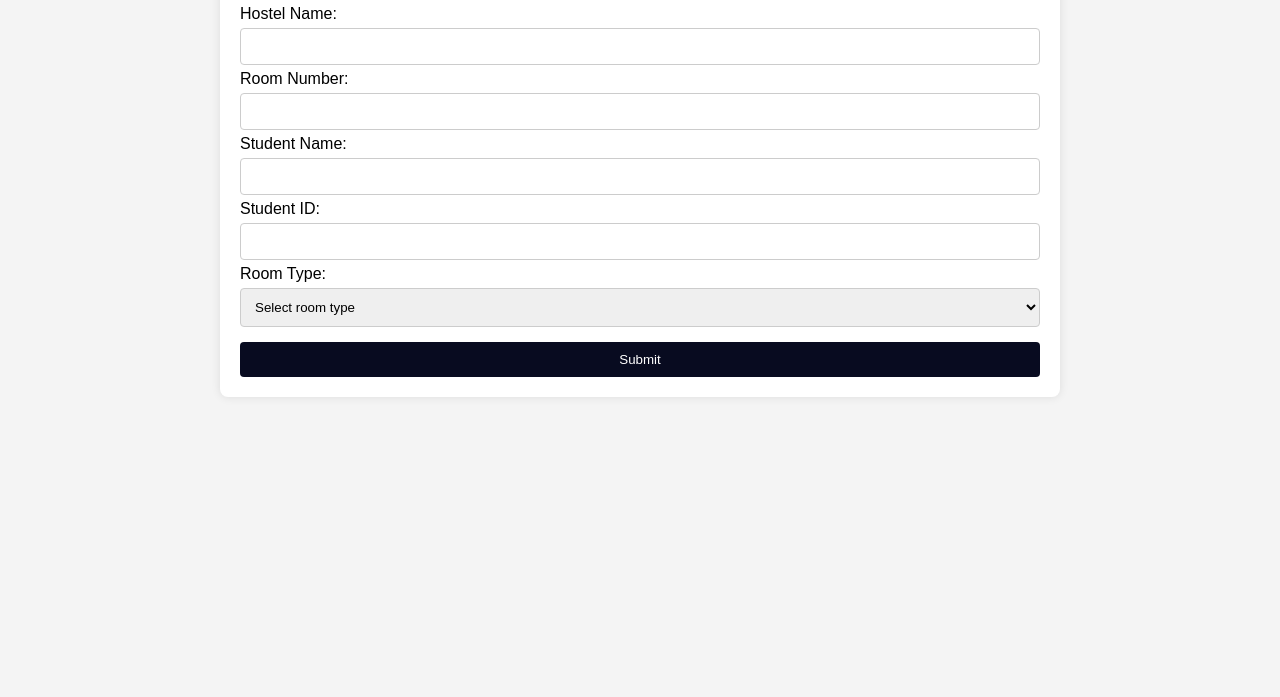
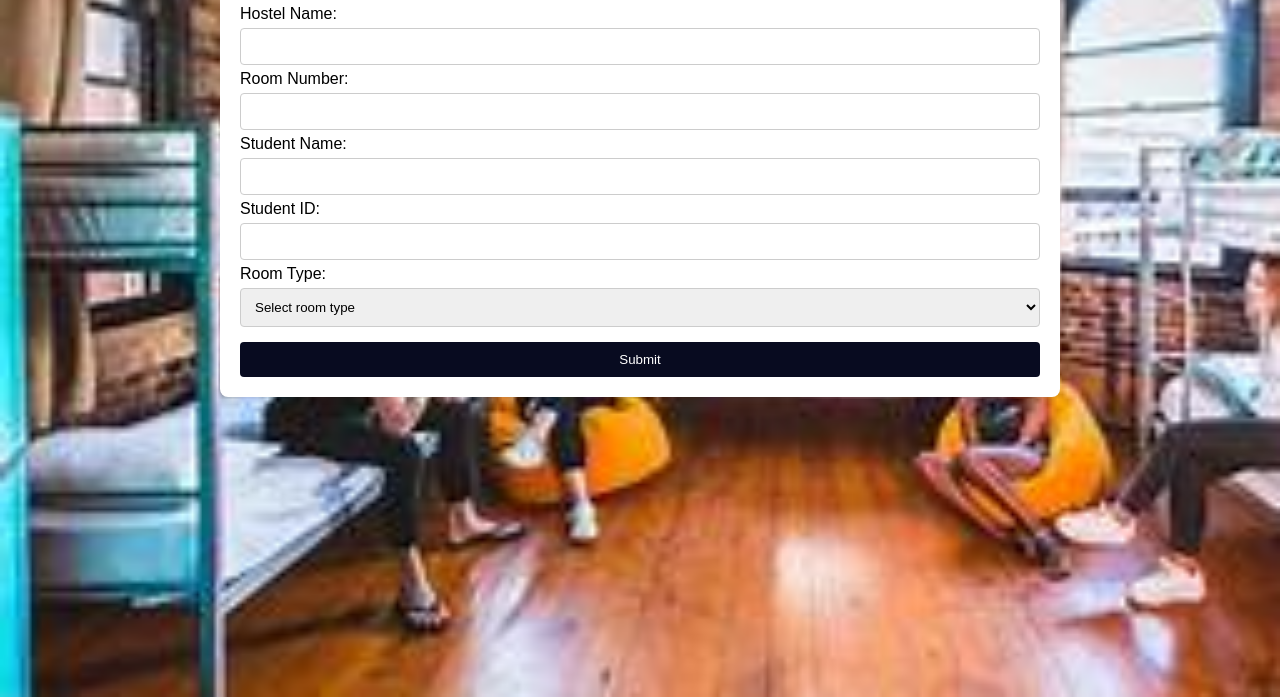
Before and after one commit to G-kalyan-2003/PG-Hostel-Management-System-web-app, a plain HTML site: page index.html in a window 1280 px wide. Shown: the part 103-800 px from the top of the page. Drawn offline with Linux system fonts and the light colour scheme.

Commit message:
Update index.html

```diff
--- a/index.html
+++ b/index.html
@@ -8,7 +8,7 @@
         /* CSS styles */
         body {
             font-family: Arial, sans-serif;
-            background-image: url(Hostel.jpg);
+            background-image: url(Hostel.jpeg);
             background-repeat: no-repeat;
             background-size: 200vh;
             margin: 0;
```
